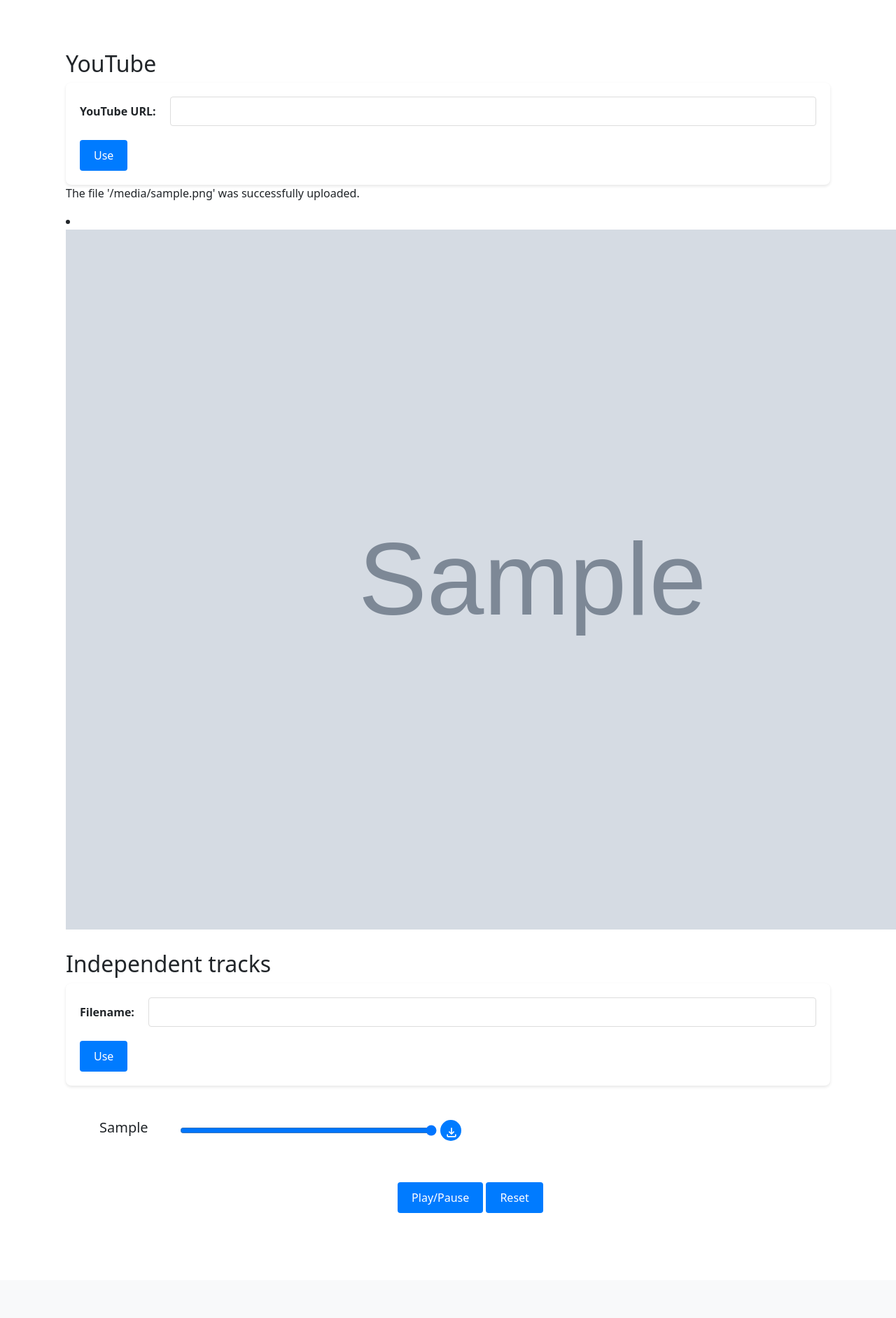
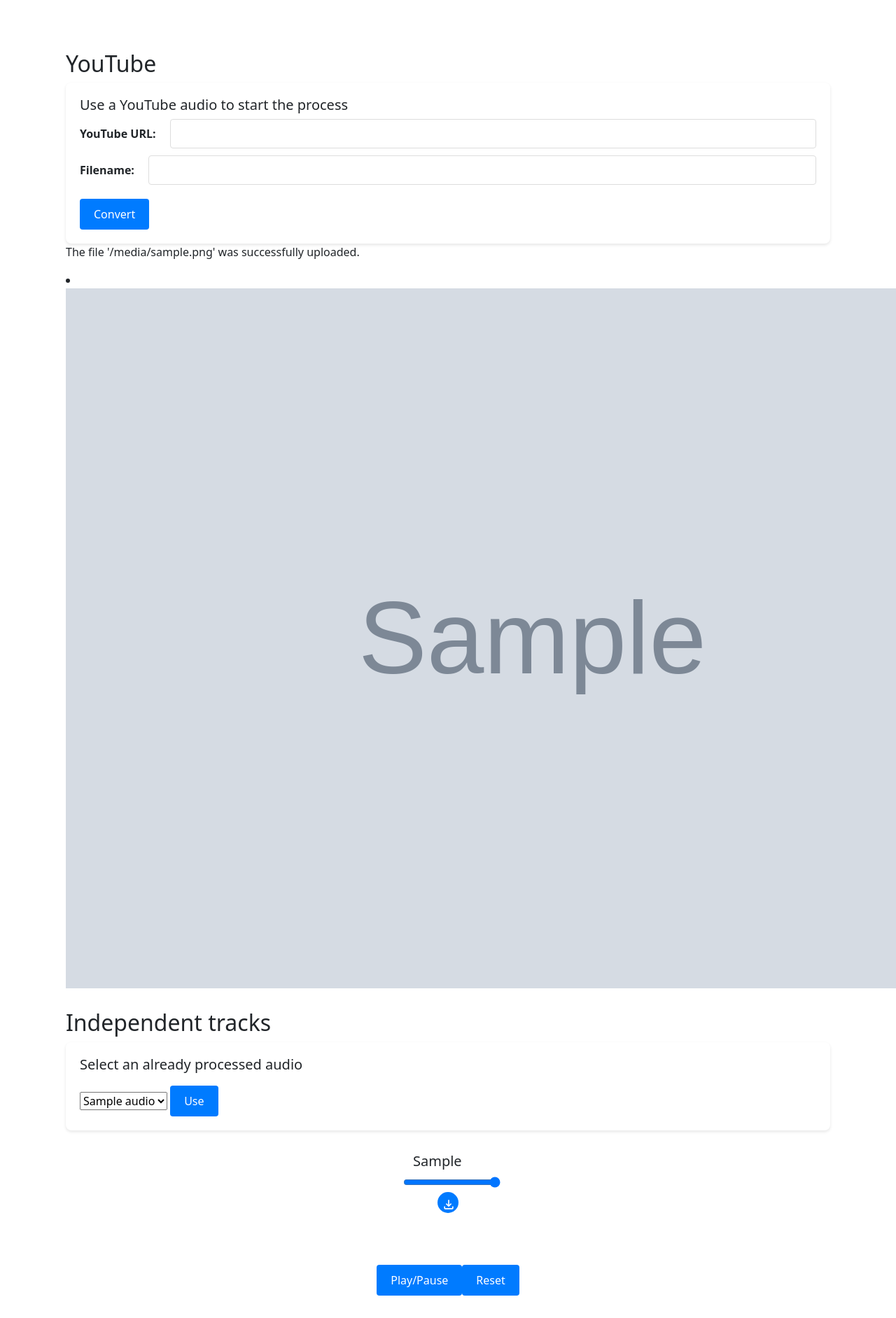
Before and after one commit to beny-bee/Wave2Page, a Flask app: template app/templates/service.html in a window 1280 px wide; the page is wider, and only the part inside the window is pictured. Shown: the part 61-1944 px from the top of that part at 70% size. Before the commit the page ends 1794 px from the top of that part, so only its background shows below. Run offline with Flask 3, Linux system fonts and the light colour scheme; the template is opened without the code that fills it: most values are stand-ins (such as "Sample title", 1, 10 or a date in 2020); grey boxes marked "Sample" are stand-in pictures; some libraries are stand-ins or nearby versions.

Commit message:
Add name to the youtube audio and selector for independent tracks service

```diff
--- a/app/app.py
+++ b/app/app.py
@@ -47,7 +47,8 @@ def about():
 
 @app.route("/service")
 def service():
-    return render_template("service.html", app_data=app_data)
+    audios_available = [f.split(".")[0] for f in os.listdir(app.config['UPLOAD_FOLDER'])]
+    return render_template("service.html", app_data=app_data, audios_available=audios_available)
 
 @app.route("/contact")
 def contact():
@@ -90,14 +91,20 @@ def upload_file():
 @app.route('/upload_file_youtube', methods=['POST'])
 def upload_file_youtube():
     video_url = request.form['video_url']
+    filename = request.form['filename']
+
     title = ys.YoutubeAudioDownload(video_url, app.config['UPLOAD_FOLDER'])
+
     flash("Succesfuly dowloaded audio from youtube!")  # Flashing the success or error message
 
-    path_to_audio = app.config['UPLOAD_FOLDER'] + title + '.wav'
-    print('PATH:', path_to_audio)
+    path_to_audio_long = app.config['UPLOAD_FOLDER']+title+'.wav'
+    path_to_audio = app.config['UPLOAD_FOLDER'] + filename + '.wav'
+    shutil.copyfile(path_to_audio_long, path_to_audio)
+    os.remove(path_to_audio_long)
+
     flash("System working on sheet generation...")
     subprocess.call(['python3', "src/main.py", path_to_audio, "--separate", "--wav2midi", "--midi2sheet"])
-    flash(title+" - Succesful!")
+    flash(filename+" - Succesful!")
 
     # Copy generated sheets to static folder
     png_files = []
@@ -108,11 +115,12 @@ def upload_file_youtube():
             shutil.copyfile(origin+"/"+f, destin)
             png_files.append(destin.replace("app/",""))
 
-    return render_template("service.html", filename=filename, app_data=app_data, png_files=png_files)
+    audios_available = [f.split(".")[0] for f in os.listdir(app.config['UPLOAD_FOLDER'])]
+    return render_template("service.html", filename=filename, app_data=app_data, png_files=png_files, audios_available=audios_available)
 
 @app.route('/tracks_volume', methods=['POST'])
 def tracks_volume():
-    filename = request.form['filename']
+    filename = request.form['select']
     path_to_audio = app.config['UPLOAD_FOLDER'] + filename
     path_to_audios_separated = path_to_audio.replace("audio/","separated/")
 
@@ -127,7 +135,8 @@ def tracks_volume():
             audio_files.append(destin.replace("app/",""))
 
     audio_files = [file.replace("app/","") for file in audio_files]
-    return render_template("service.html", app_data=app_data, audio_files=audio_files)
+    audios_available = [f.split(".")[0] for f in os.listdir(app.config['UPLOAD_FOLDER'])]
+    return render_template("service.html", app_data=app_data, audio_files=audio_files, audios_available=audios_available)
 
 if __name__ == "__main__":
     app.run(debug=DEVELOPMENT_ENV)
--- a/app/templates/service.html
+++ b/app/templates/service.html
@@ -50,23 +50,32 @@
             margin-bottom: 20px;
         }
         .parent_center {
-            margin: 1rem;
+            margin: 0rem;
             padding: 2rem 2rem;
             text-align: center;
             justify-content: center;
             align-items: center;
             width: 100%;
+            display: flex;
+        }
+        .in_columns {
+            display: flex;
+            flex-direction: column;
+            justify-content: center;
+            align-items: center;
+            margin: 0;
         }
         .parent {
             margin: 1rem;
             padding: 2rem 2rem;
         }
         .child {
-            display: flex;
+            display: inline-block;
             justify-content: center;
             align-items: center;
             text-align: center;
-            gap: 10px;
+            gap: 2px;
+            vertical-align: middle;
         }
         h2:nth-of-type(2) {
             margin-top: 30px; /* This adds space only above the second h2 element */
@@ -110,25 +119,25 @@
             text-align: center;
         }
         input[type="range"] {
-            width: 40%; /* Adjust this value to control the width */
+            width: 100%; /* Adjust this value to control the width */
             margin: 0 5px; /* Adjust margin for proper alignment */
             padding: 0; /* Adjust padding if needed */
         }
-        .volume-slider {
+        /* .volume-slider {
             display: flex;
-            width: 100%; /* This makes the slider take up the full width of its container */
-            margin: 0 10px; /* Adjust margins as needed */
+            width: 100%; /* This makes the slider take up the full width of its container
+            margin: 0 10px; /* Adjust margins as needed
             text-align: center;
-        }
+        } */
         .label-container {
             display: flex;
             width: 100px; /* Adjust this width to fit your longest label */
-            text-align: center; /* This ensures the labels are right-aligned */
+            text-align: right; /* This ensures the labels are right-aligned */
         }
         .slider-and-button {
             display: flex;
             align-items: center;
-            flex-grow: 1; /* This makes the slider and button fill the rest of the container */
+            /*flex-grow: 1; /* This makes the slider and button fill the rest of the container */
             text-align: center;
         }
     </style>
@@ -136,11 +145,16 @@
     <h2>YouTube</h2>
 
     <form id="Youtube_download" action="/upload_file_youtube" method="post">
+        <h5>Use a YouTube audio to start the process</h5>
         <div class="form-group">
             <label for="video_url">YouTube URL:</label>
             <input type="text" id="video_url" name="video_url">
         </div>
-        <input id="submitButtonYT" type="submit" value="Use">
+        <div class="form-group">
+            <label for="filename">Filename:</label>
+            <input type="text" id="filename" name="filename">
+        </div>
+        <input id="submitButtonYT" type="submit" value="Convert">
     </form>
 
     {% with messages = get_flashed_messages() %}
@@ -174,25 +188,33 @@
     </script>
 
     <form id="volume" action="/tracks_volume" method="post">
-        <div class="form-group">
-            <label for="filename">Filename:</label>
-            <input type="text" id="filename" name="filename">
-        </div>
+        <h5>Select an already processed audio</h5>
+        <select name="select" id="filename">
+            {% for audio in audios_available %}
+                <option id="filename"value={{audio}}>{{audio}}</option>
+            {% endfor %}
+        </select>
         <input type="submit" value="Use">
     </form>
 
     {% if audio_files%}
+        <div class="in_columns">
+            <div class="child">
                 <div id="audioContainer" class="parent_center">
                 {% for audio_file in audio_files %}
+                    <div class="in_columns">
                         <div class="child">
                             <div class="label-container">
                                 <h5>{{(audio_file.split('/')[-1].split('.')[0]).capitalize()}}</h5>
                             </div>
-                <div class="slider-and-button">
+                        </div>
+                        <div class="child">
                             <audio src="{{ audio_file }}">
                                 <a href="{{ audio_file }}"></a>
                             </audio>
                             <input class="volume-slider" type="range" min="0" max="1" step="0.01" value="100" oninput="changeVolume(this, '{{ audio_file }}')">
+                        </div>
+                        <div class="child">
                             <a href="{{ audio_file }}" download="{{ audio_file.split('/')[-1] }}">
                                 <button class="download-button">
                                     <img src="{{ url_for('static', filename='icons/download_icon.svg') }}" alt="Download">
@@ -201,11 +223,17 @@
                         </div>
                     </div>
                 {% endfor %}
+                </div>
+            </div>
+            <div class="child">
                 <div class="parent_center">
                     <button class="custom-button" onclick="playPauseAll()">Play/Pause</button>
                     <button class="custom-button" onclick="resetAll()">Reset</button>
                 </div>
             </div>
+        </div>
+
+
 
         <script>
             function playPauseAll() {
--- a/requirements.txt
+++ b/requirements.txt
@@ -12,3 +12,4 @@ OmegaConf==2.3.0
 unidecode
 PyPDF2
 reportlab
+BeautifulSoup4
```
Lines whose indentation alone changed are shown as unchanged.
